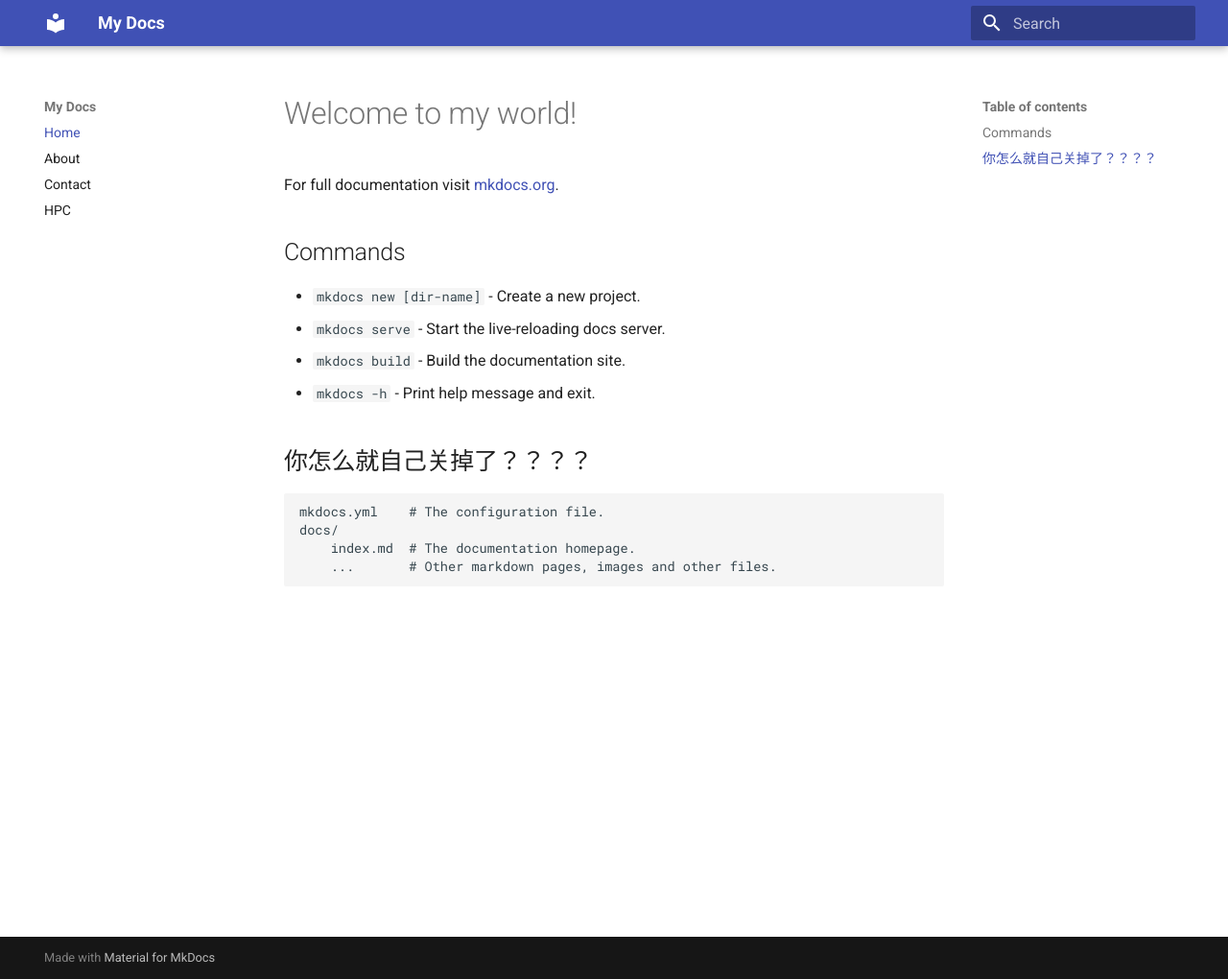
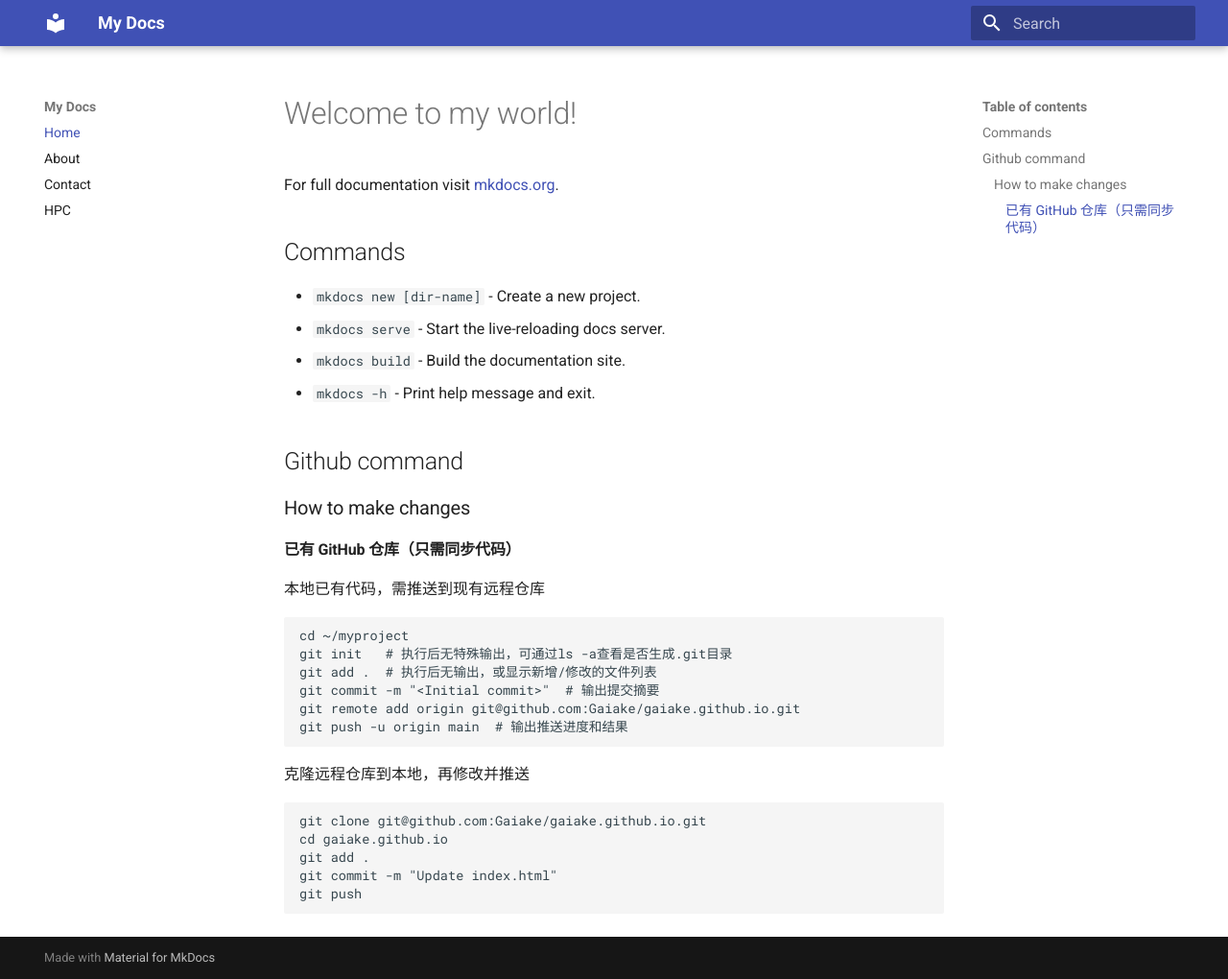
Before and after one commit to Gaiake/Gaiake.github.io, an MkDocs documentation site: the page built from docs/index.md, in a window 1280 px wide and 1020 px high. Shown: the whole window at 96% size. Built offline with MkDocs 1.6.1 and Material for MkDocs 9.7.7, drawn with Linux system fonts in a browser that asks for light colours.

Commit message:
github command

````diff
--- a/docs/index.md
+++ b/docs/index.md
@@ -9,9 +9,23 @@ For full documentation visit [mkdocs.org](https://www.mkdocs.org).
 * `mkdocs build` - Build the documentation site.
 * `mkdocs -h` - Print help message and exit.
 
-## 你怎么就自己关掉了？？？？
-
-    mkdocs.yml    # The configuration file.
-    docs/
-        index.md  # The documentation homepage.
-        ...       # Other markdown pages, images and other files.
+## Github command
+### How to make changes
+#### 已有 GitHub 仓库（只需同步代码）
+本地已有代码，需推送到现有远程仓库
+```
+cd ~/myproject
+git init   # 执行后无特殊输出，可通过ls -a查看是否生成.git目录
+git add .  # 执行后无输出，或显示新增/修改的文件列表
+git commit -m "<Initial commit>"  # 输出提交摘要
+git remote add origin git@github.com:Gaiake/gaiake.github.io.git
+git push -u origin main  # 输出推送进度和结果
+```
+克隆远程仓库到本地，再修改并推送
+```
+git clone git@github.com:Gaiake/gaiake.github.io.git
+cd gaiake.github.io
+git add .
+git commit -m "Update index.html"
+git push
+```
````
